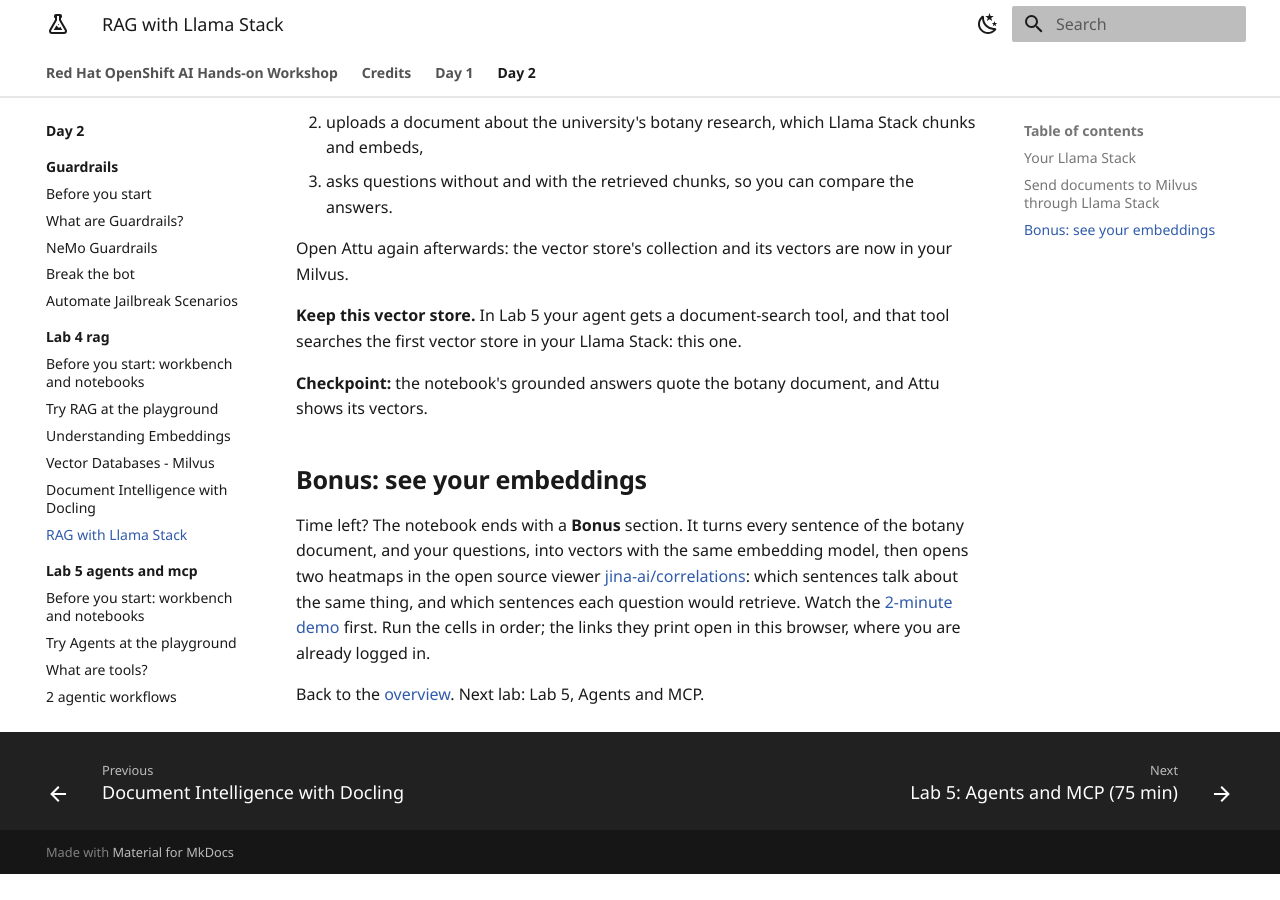
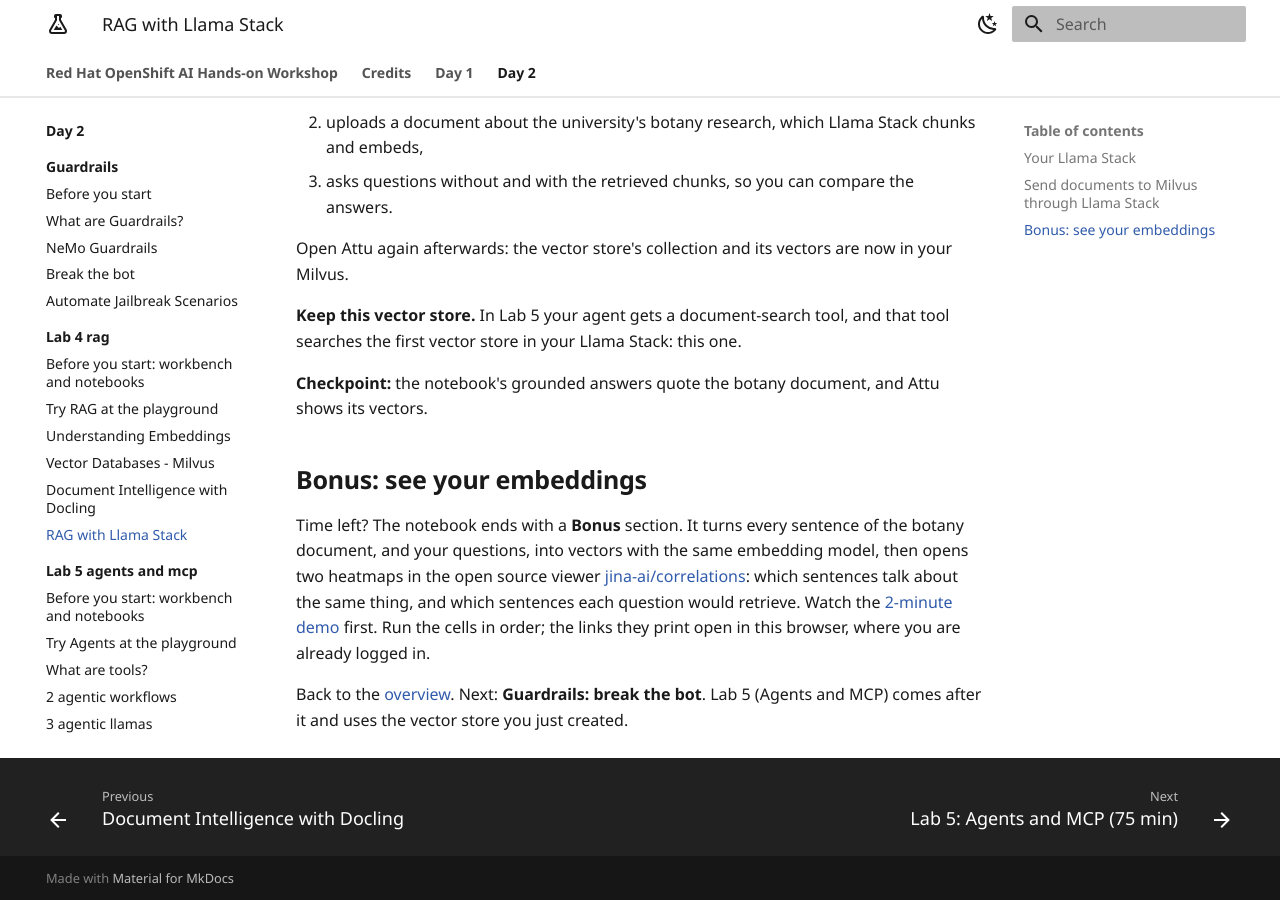
Before and after one commit to rflorenc/openshift-ai-workshop, an MkDocs documentation site: the page built from docs/day-2/lab-4-rag/5-rag-with-llama-stack.md, in a window 1280 px wide and 900 px high, scrolled down 876 px. Built offline with MkDocs 1.6.1 and Material for MkDocs 9.7.7, drawn with Linux system fonts in a browser that asks for light colours; before the commit the page ends 1750 px from its top, so only the background shows below that.

Commit message:
Update guides

```diff
--- a/docs/day-2/lab-4-rag/5-rag-with-llama-stack.md
+++ b/docs/day-2/lab-4-rag/5-rag-with-llama-stack.md
@@ -47,4 +47,4 @@ the same thing, and which sentences each question would retrieve. Watch the
 [2-minute demo](https://youtu.be/klvpG2zrRL0) first. Run the cells in order; the links they print open
 in this browser, where you are already logged in.
 
-Back to the [overview](index.md). Next lab: Lab 5, Agents and MCP.
+Back to the [overview](index.md). Next: **Guardrails: break the bot**. Lab 5 (Agents and MCP) comes after it and uses the vector store you just created.
```
Also changed, not shown: docs/day-2/guardrails/4-automate-checks.md (+1 -1 lines).
